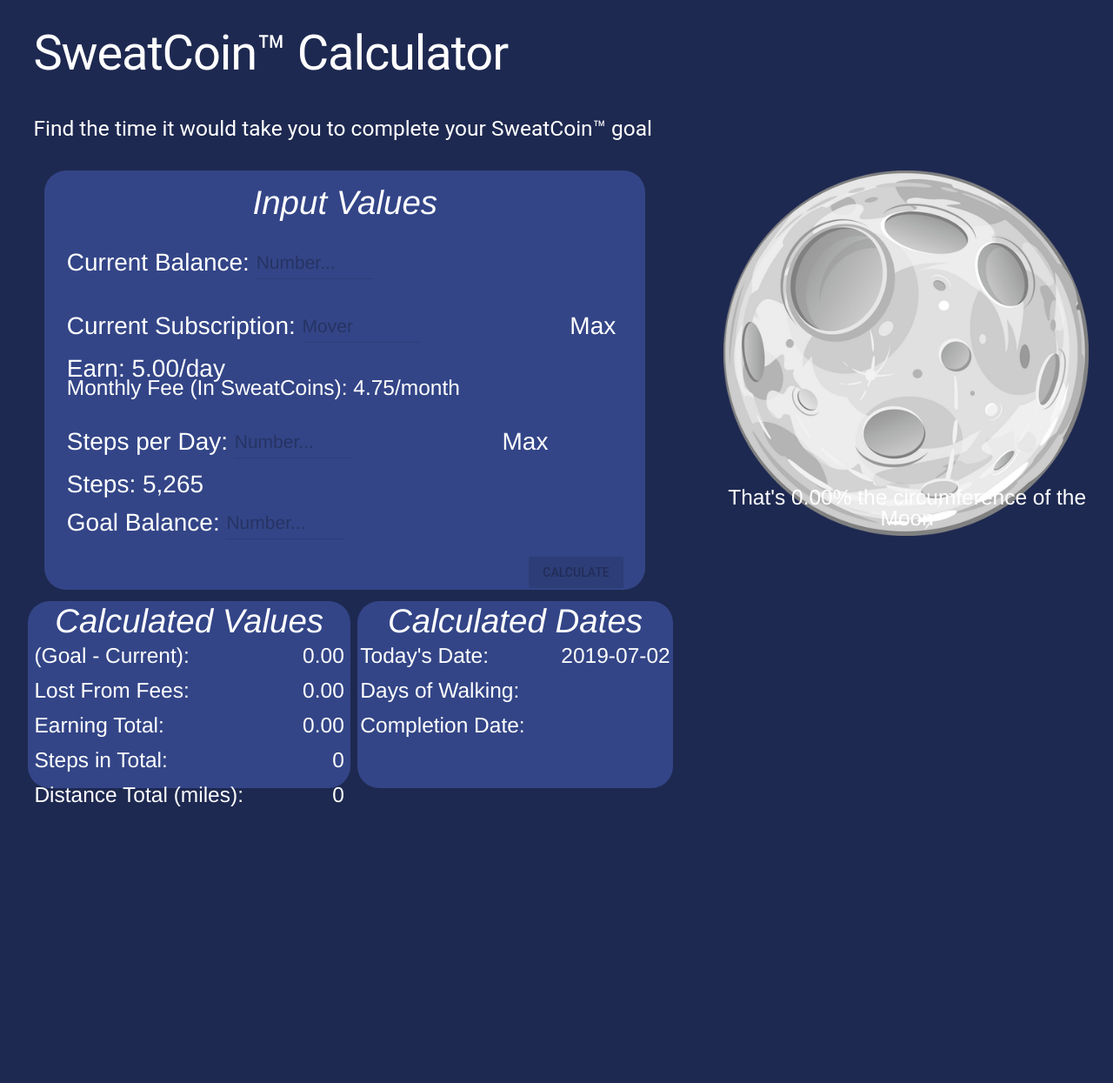
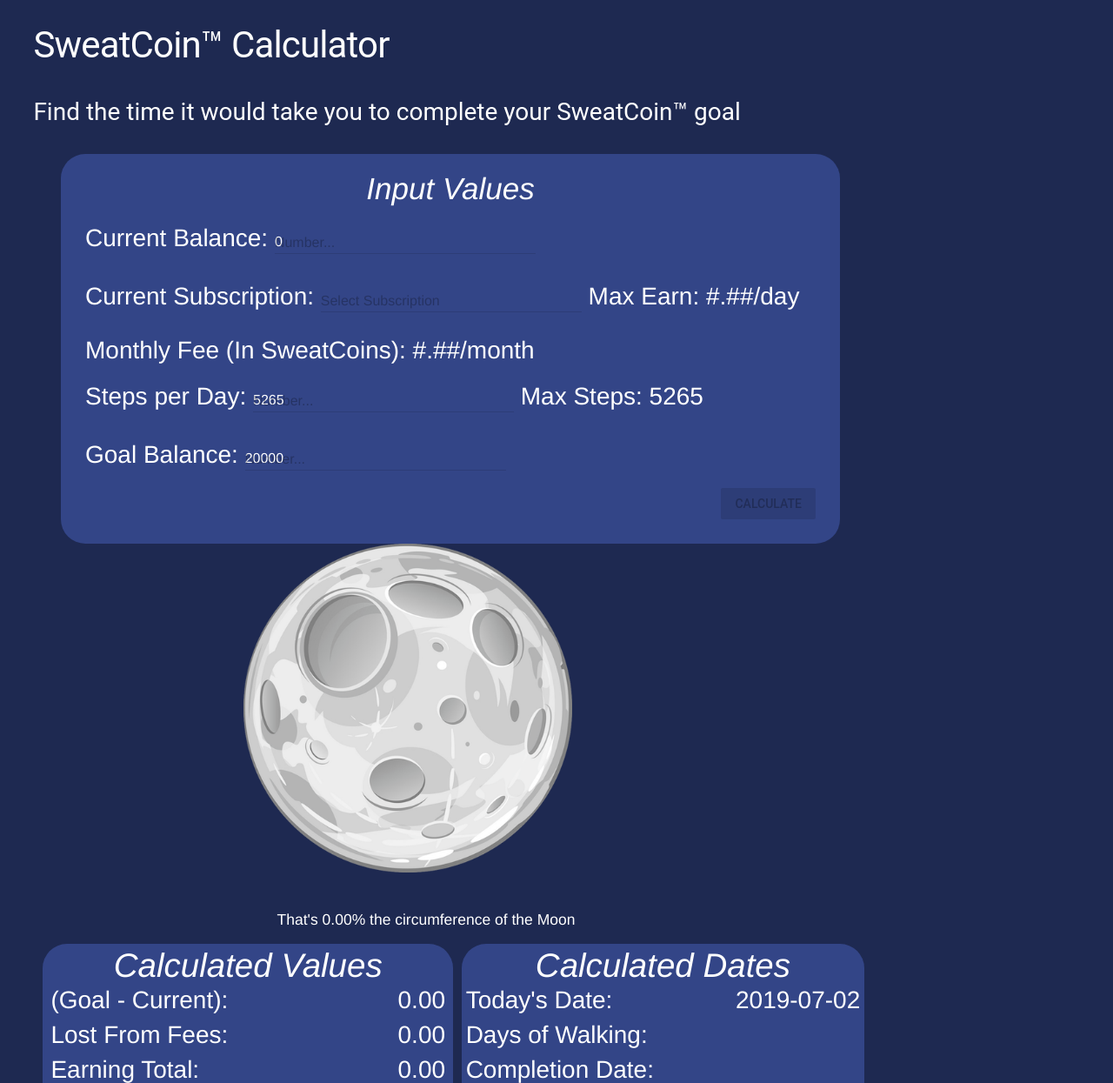
Before and after one commit to ThomasC98/SweatCoinCalc, a plain HTML site: page index.html in a window 1280 px wide. Shown: the top 1245 px of the page at 87% size. Before the commit the page ends 927 px from the top, so only its background shows below. Drawn offline with nearby package versions, Linux system fonts and the light colour scheme.

Commit message:
Massive UI Overhaul
Changed almost all elements of the UI in order to implement neater CSS

```diff
--- a/css/style.css
+++ b/css/style.css
@@ -1,48 +1,101 @@
+
 body {
   background-color: #1e2951;
   color: white;
 }
 
-#card {
-  width: 30rem;
-  height: 30rem;
-  margin-left: 65%;
-  position: absolute !important;
+/* Title Field CSS*/
+h1, h2 {
+  padding-left: 3%;
+  font-size:3em;
+}
+h2
+{
+  font-size:2em;
 }
 
-#container {
-  position: absolute !important;
-  width: 31rem;
-  height: 31rem;
-  top: 20%;
-  margin-left: 64.6%;
+/*Input Field CSS*/
+#inputFields {
+  width: 60em;
+
+  margin-left: 5em;
+  background-color: #334587;
+  border-radius: 2em;
+  padding: 2em;
+  float:left;
+}
+
+#fieldTitle {
+  text-align: center;
+  font-style: italic;
+  font-size: 2.5em;
+}
+
+#inputText {
+  font-size: 2em;
+}
+
+.mdl-button {
+  background-color: #425bb7;
+  color: white;
+  float: right;
+}
+
+.mdl-button:hover {
+  background-color: #31458c;
+}
+
+#feeField
+{
+  padding-top:.5em;
+  padding-bottom:.5em;
+}
+
+#inputFields * span,p
+{
+  font-size: 1em;
+}
+
+/*Moon Field CSS*/
+
+#moonField
+{
+  width:30em;
+  float:left;
+  margin-left:20em;
+}
+
+#card {
+  width: 30em;
+  height: 30em;
+  margin-right:50%;
+}
+
+#moon, #darkSide {
+  width: 90%;
+  height: 90%;
+}
+
+#container
+{
+  position:absolute;
+  width: 27em;
+  height: 27em;
 }
 #moonText
 {
-  position: absolute !important;
   text-align:center;
-  margin-left: 63%;
-  top: 70%;
+  font-size:1.25em;
 }
 
-#moon, #darkSide {
-  width: 30rem;
-  height: 30rem;
-}
 
-#inputFields {
-  width: 50%;
-  margin-left: 4%;
-  background-color: #334587;
-  border-radius: 25px;
-  padding: 2%;
-  padding-bottom: 3%;
-}
+
+/*Calc Field CSS*/
 
 #calcFields {
-  width: 58%;
-  margin-left: 2.5%;
-  margin-top: 1%;
+  width: 67.5em;
+  margin-left: 3.5em;
+  margin-top: 1em;
 }
 
 #exportNumField {
@@ -50,70 +103,36 @@
   width: 48%;
   height: 26%;
   background-color: #334587;
-  border-radius: 25px;
+  border-radius: 2em;
   padding: .5%;
   padding-left: 1%;
   padding-right: 1%;
 }
 
 #exportDateField {
-  float: right;
+  float: left;
   width: 48%;
   height: 26%;
   margin-left: 1%;
   background-color: #334587;
-  border-radius: 25px;
+  border-radius: 2em;
   padding: .5%;
 }
-
-.mdl-button {
-  background-color: #425bb7;
-  color: white;
-  float: right;
-  padding-bottom: 2%;
-}
-
-.mdl-button:hover {
-  background-color: #31458c;
-}
-
-.mdl-textfield__input, .mdl-textfield__label {
-  font-size: 1.5rem;
-  width: 45%;
-}
-
-#fieldTitle {
-  text-align: center;
-  font-style: italic;
-  font-size: 2.75rem;
-  padding-bottom: 1%;
+#outputText, #inputDisplay  {
+  font-size: 2em;
 }
 
 #calcTitle {
   padding-top: 2%;
   text-align: center;
   font-style: italic;
-  font-size: 2.75rem;
+  font-size: 2.75em;
 }
 
-#goalDiff, #feeLoss, #totalDays,
-#totalEarn, #totalSteps, #totalDistance,
-#totalSteps, #todayDate, #daysWalking, #calcDate {
+#outputText * span{
   float: right;
 }
 
-#inputText {
-  font-size: 2rem;
+#inputDisplay * span{
+  float: right;
 }
-
-p {
-  font-size: 1.75rem;
-}
-
-h1, h2 {
-  padding-left: 3%;
-}
-h2
-{
-  font-size:1.75rem;
-}
--- a/index.html
+++ b/index.html
@@ -1,5 +1,4 @@
 <html>
-
 <head>
   <script src="https://ajax.googleapis.com/ajax/libs/jquery/3.3.1/jquery.min.js"></script>
   <script src="https://cdn.rawgit.com/nnattawat/flip/master/dist/jquery.flip.min.js"></script>
@@ -21,19 +20,7 @@
     <h2>Find the time it would take you to complete your SweatCoin&#8482; goal</h2>
   </div>
 
-  <div id="moonField">
-    <div id="container"></div>
-    <div id="card">
-      <div class="front">
-        <image src="images/moon.png" id="moon">
-      </div>
-      <div class="back">
-        <image src="images/darkSideMoon.png" id="darkSide" style="display: none;">
-      </div>
-    </div>
-    <p id= "moonText">That's <span id="circPercent">0.00</span>% the circumference of the Moon</p>
-  </div>
-
+  <div id="midWrapper">
     <div id="inputFields">
           <p id="fieldTitle">Input Values</p>
           <div id="inputText">
@@ -51,7 +38,7 @@
               <div class="mdl-textfield mdl-js-textfield getmdl-select">
                 <input type="text" value="" class="mdl-textfield__input" id="subType" readonly>
                 <input type="hidden" value="" name="subType">
-          <label for="subType" class="mdl-textfield__label">Mover</label>
+                <label for="subType" class="mdl-textfield__label">Select Subscription</label>
                 <ul for="subType" class="mdl-menu mdl-menu--bottom-left mdl-js-menu">
                   <li class="mdl-menu__item" data-val="mover">Mover</li>
                   <li class="mdl-menu__item" data-val="shaker">Shaker</li>
@@ -60,11 +47,11 @@
                   <!-- <li class="mdl-menu__item" data-val="troubleMaker" disabled>Trouble Maker</li> -->
                 </ul>
               </div>
-        <span>Max Earn: <span id="maxEarn">5.00</span>/day</span>
+              <span>Max Earn: <span id="maxEarn">#.##</span>/day</span>
             </div>
 
             <div id="feeField">
-        <p>Monthly Fee (In SweatCoins): <span id="monthFee">4.75</span>/month</p>
+              <span>Monthly Fee (In SweatCoins): <span id="monthFee">#.##</span>/month</span>
             </div>
 
             <!-- A person's steps can either be considered max or not  -->
@@ -75,7 +62,7 @@
                 <label class = "mdl-textfield__label" for = "text5">Number...</label>
                 <span class = "mdl-textfield__error">Number required!</span>
               </div>
-        <span>Max Steps: <span id="maxSteps">5,265</span></span>
+              <span>Max Steps: <span id="maxSteps">5265</span></span>
             </div>
 
             <div id="goalField">
@@ -93,10 +80,25 @@
           </button>
     </div>
 
+    <div id="moonField">
+      <div id="card">
+        <div id="container"></div>
+        <div class="front">
+          <image src="images/moon.png" id="moon">
+        </div>
+        <div class="back">
+          <image src="images/darkSideMoon.png" id="darkSide" style="display: none;">
+        </div>
+      </div>
+      <p id="moonText">That's <span id="circPercent">0.00</span>% the circumference of the Moon</p>
+    </div>
+  </div>
+
+
   <div id="calcFields">
     <div id="exportNumField">
       <p id="calcTitle">Calculated Values</p>
-      <div id="inputText">
+      <div id="inputDisplay">
         <p>(Goal - Current):<span id = "goalDiff">0.00</span></p>
         <p>Lost From Fees:<span id = "feeLoss">0.00</span></p>
         <p>Earning Total:<span id = "totalEarn">0.00</span></p>
@@ -106,9 +108,11 @@
     </div>
     <div id="exportDateField">
       <p id="calcTitle">Calculated Dates</p>
+      <div id="outputText">
         <p>Today's Date: <span id = "todayDate"></span></p>
         <p>Days of Walking: <span id = "totalDays"></span></p>
         <p>Completion Date: <span id = "calcDate"></span></p>
+    </div>
     </div>
   </div>
 
--- a/js/calculator.js
+++ b/js/calculator.js
@@ -4,7 +4,6 @@
   var timesClicked = 0;
   var moonCirc = 6783;
   var subType = "mover"; // Base value of the subscriptions
-  var stepsPerCoin = 1053;
   var colors;
   // Maps that hold step information
   var maxEarn = new Map(); // Both maps coordinate with subType
@@ -16,7 +15,7 @@
     subType = $("#subType").val().toLowerCase();
     $("#maxEarn").text(maxEarn.get(subType).toFixed(2));
     $("#monthFee").text(monthFee.get(subType).toFixed(2));
-    $("#maxSteps").text(numberWithCommas(maxEarn.get(subType) * 1053));
+    $("#maxSteps").text(maxEarn.get(subType) * 1053);
   }
 
   // Will enable the buttons if all inputs are filled
@@ -140,10 +139,22 @@
     $("#calcButton").on("click", function() {
       calcSteps();
     });
+    $("#maxSteps").on("click",function()
+    {
+      $("#stepsPerDayCount").val($("#maxSteps").text());
+    })
+
+    $("#curBalanceCount").addClass("is-dirty");
+    $("#goalCount").addClass("is-dirty");
+    $("#stepsPerDayCount").addClass("is-dirty");
+    $("#curBalanceCount").val(0);
+    $("#goalCount").val(20000);
+    $("#stepsPerDayCount").val(5265);
 
     $("#todayDate").text(new Date().toJSON().slice(0, 10));
 
     colors = ["#4ffc05", "#edfc11", "#fe7509", "#fe0900"];
+
 
     maxEarn.set("mover", 5.00);
     maxEarn.set("shaker", 10.00);
```
Lines whose indentation alone changed are shown as unchanged.
